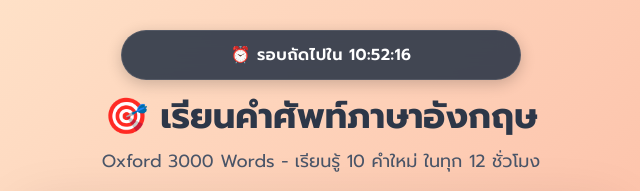
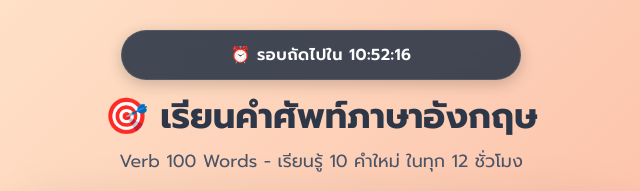
Before and after one commit to domemanuadd3/learnEnglishAbout_verb100, a plain HTML site: page index.html in a window 1280 px wide. Shown: the top 191 px of the page, 319-959 px from the left. Drawn offline with Linux system fonts and the light colour scheme; some packages are replaced by stand-ins of ours; a script that the page names is missing.

Commit message:
update text

```diff
--- a/index.html
+++ b/index.html
@@ -29,7 +29,7 @@
 
             <div class="header">
                 <h1>🎯 เรียนคำศัพท์ภาษาอังกฤษ</h1>
-                <p class="subtitle">Oxford 3000 Words - เรียนรู้ 10 คำใหม่ ในทุก 12 ชั่วโมง</p>
+                <p class="subtitle">Verb 100 Words - เรียนรู้ 10 คำใหม่ ในทุก 12 ชั่วโมง</p>
             </div>
         </div>
     </div>
```
